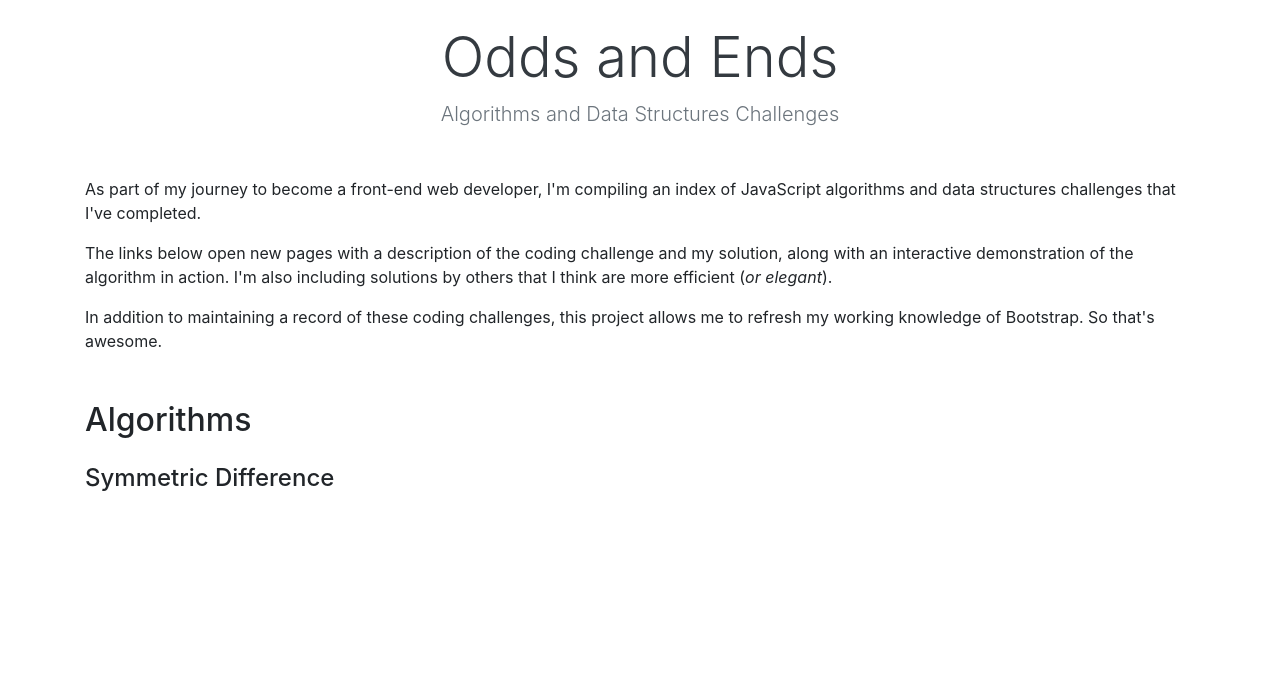
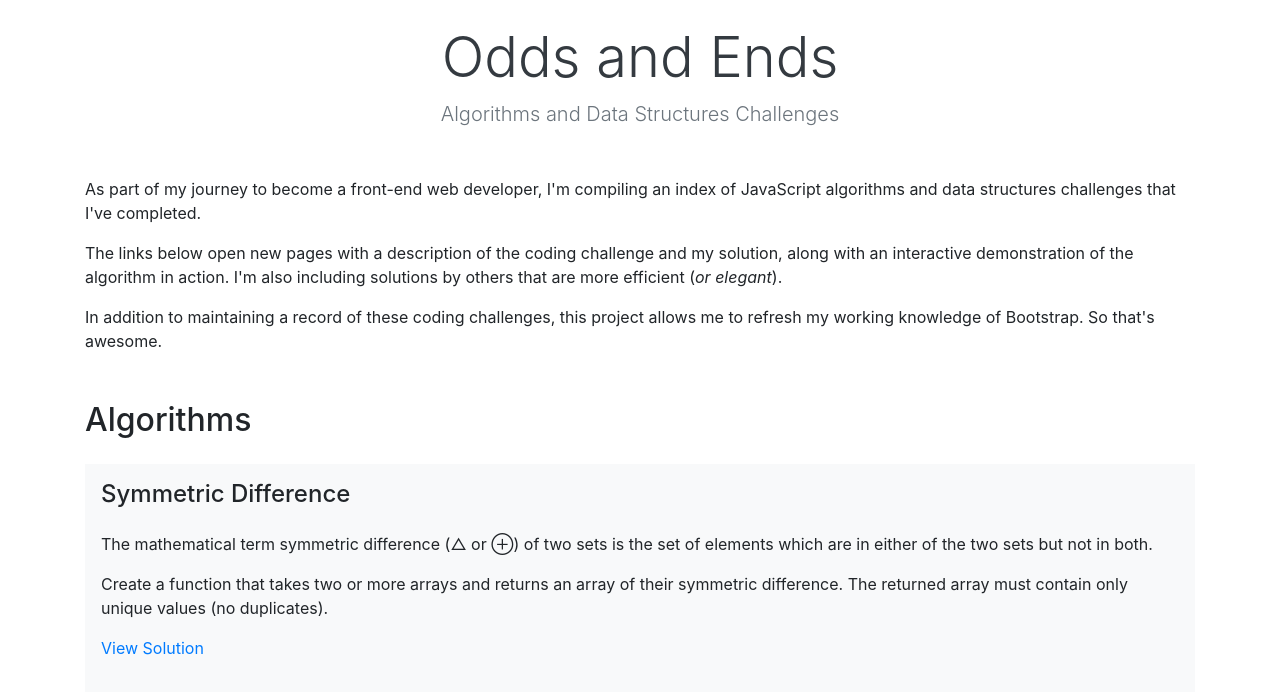
Before and after one commit to dylanhamada/coding-challenges, a plain HTML site: page index.html in a window 1280 px wide. Drawn offline with nearby package versions, Linux system fonts and the light colour scheme.

Commit message:
Add Algorithms Section to Index Page

```diff
--- a/index.html
+++ b/index.html
@@ -23,13 +23,22 @@
             algorithms and data structures challenges that I've completed.</p>
         <p>The links below open new pages with a description of the coding challenge and my solution, along
             with an interactive demonstration of the algorithm in action. I'm also including solutions by others
-            that I think are more efficient (<em>or elegant</em>).</p>
+            that are more efficient (<em>or elegant</em>).</p>
         <p>In addition to maintaining a record of these coding challenges, this project allows me to refresh my
             working knowledge of Bootstrap. So that's awesome.</p>
     </div>
     <div class="container mt-5">
         <h2>Algorithms</h2>
-        <h4 class="mt-4">Symmetric Difference</h4>
+        <div class="container-fluid mt-4 p-3 bg-light">
+            <h4 class="mb-4">Symmetric Difference</h4>
+            <p>The mathematical term symmetric difference (△ or ⊕) of two sets is the set of elements which are in
+                either of the two sets but not in both.</p>
+            <p>Create a function that takes two or more arrays and returns an array of their symmetric difference. The
+                returned array must contain only unique values (no duplicates).</p>
+            <a href="http://www.google.com" target="_blank">
+                <p>View Solution</p>
+            </a>
+        </div>
     </div>
 
     <!-- jQuery and Bootstrap Bundle (includes Popper) -->
```
Also changed, not shown: 1 other file.
